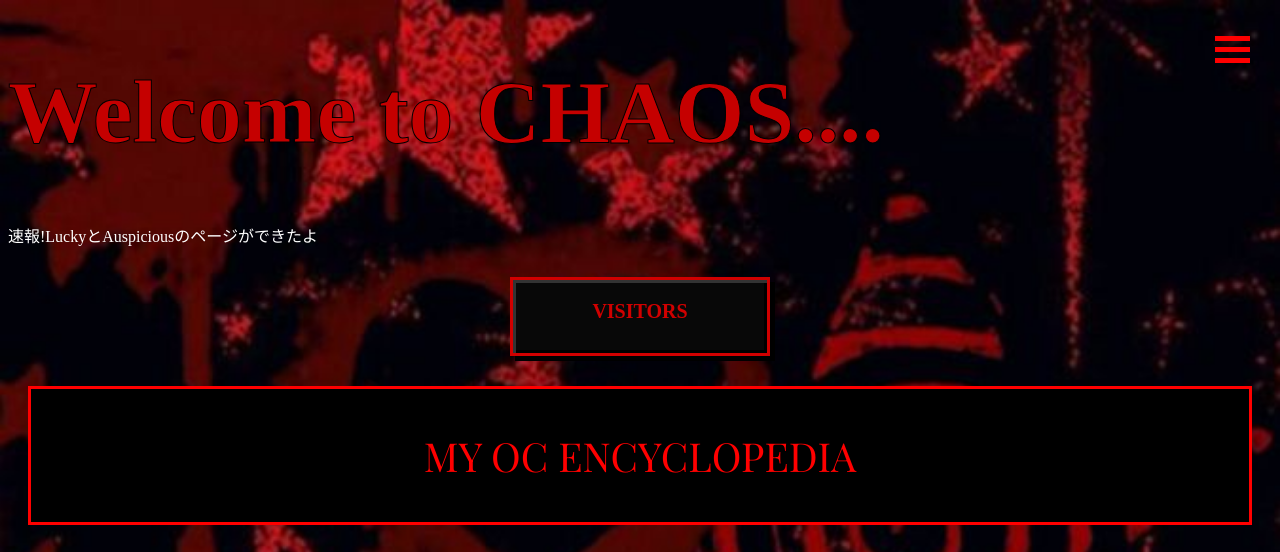
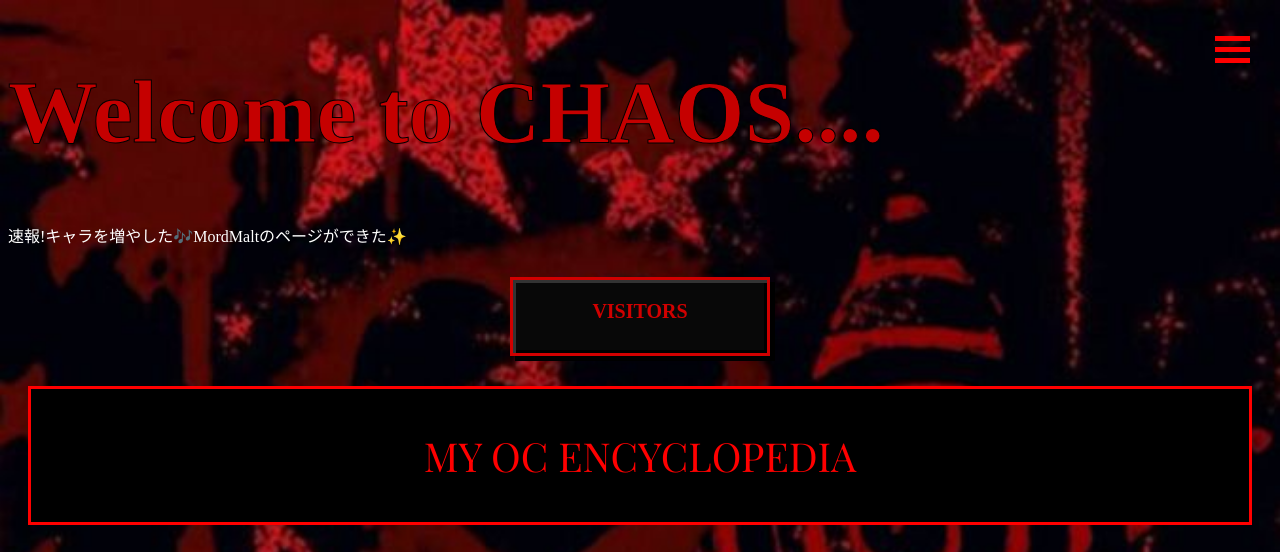
Before and after one commit to 010101010110001101010/acetylsalicylic-acid.github.io, a plain HTML site: page index.html in a window 1280 px wide. Shown: the top 552 px of the page. Drawn offline with nearby package versions, Linux system fonts and the light colour scheme; a web font is replaced by a local one.

Commit message:
Update index.html

```diff
--- a/index.html
+++ b/index.html
@@ -35,7 +35,7 @@ body {
 ">
     Welcome to CHAOS....
 </h1>
-  <p style="color: white;">速報!LuckyとAuspiciousのページができたよ</p>
+  <p style="color: white;">速報!キャラを増やした🎶MordMaltのページができた✨️</p>
 </body>
 </html>
 <!-- 来場者数カウンター -->
```
